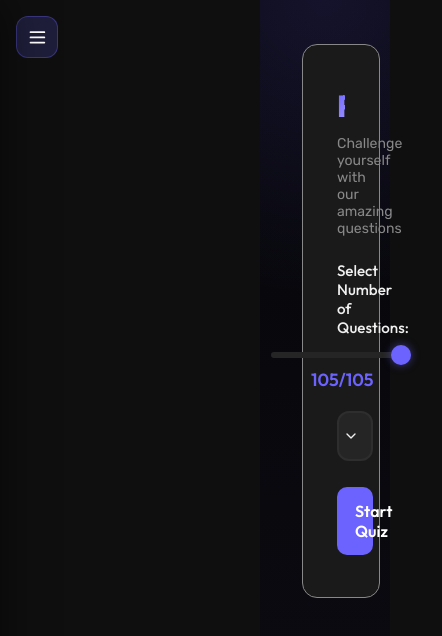
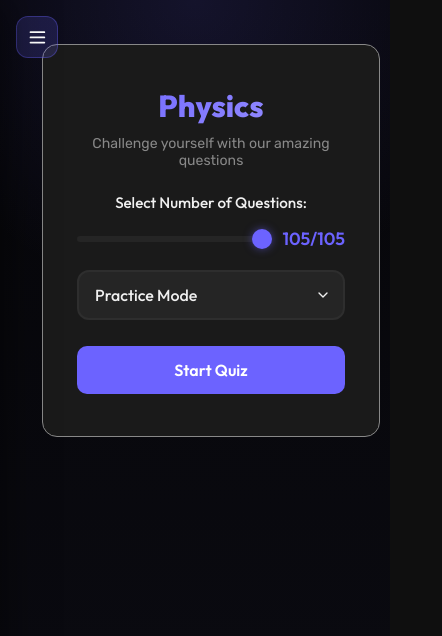
Before and after one commit to Tammyboy23/Quiz-App, a React (Vite) app: page /quiz/quiz1 in a window 390 px wide. Shown: the top 636 px of the page, 442 px wide, since content can reach past the window. Built offline with nearby package versions, Linux system fonts and the light colour scheme; a web font is replaced by a local one.

Commit message:
Fix mobile issues

```diff
--- a/src/index.css
+++ b/src/index.css
@@ -63,10 +63,10 @@ body{
     padding: 40px 50px;
 }
 @media(max-width: 450px){
-    .app{
-        max-width: 200px;
-        margin: 500px auto;
-    }
+  .app{
+    max-width: 200px;
+    margin: 50px auto;
+  }
 }
 .buttons{
     display: flex;
@@ -587,6 +587,13 @@ body{
 .layout.quiz-active {
     margin-left: 0;
 }
+
+/* Ensure mobile doesn't inherit the desktop sidebar margin (placed after .layout) */
+@media (max-width: 900px) {
+  .layout {
+    margin-left: 0;
+  }
+}
 .nav{
     display: flex;
     width: 260px;
@@ -972,11 +979,18 @@ body{
   .burger-btn {
     display: flex;
   }
+  /* Keep overlay hidden by default; show only when drawer is opened via JS */
   .drawer-overlay {
-    display: block;
+    display: none;
   }
+  /* Drawer exists on mobile but is offscreen until `.drawer-open` toggles it */
   .drawer {
     display: flex;
+  }
+  /* Show overlay when JS adds an explicit open class */
+  .drawer-open ~ .drawer-overlay,
+  .drawer-overlay.open {
+    display: block;
   }
   /* Hide permanent sidebar on mobile */
   .nav {
```
